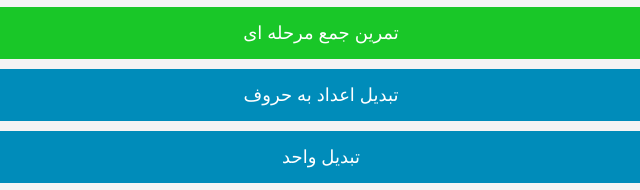
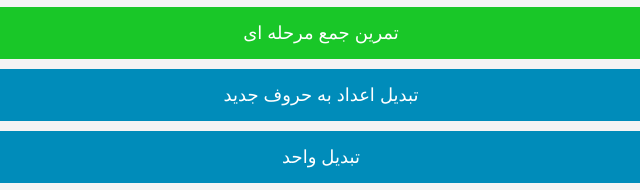
Before and after one commit to gh90110/sumgame, a plain HTML site: page index.html in a window 1280 px wide. Shown: the part 163-353 px from the top of the page, 319-959 px from the left. Drawn offline with Linux system fonts and the light colour scheme.

Commit message:
تلاش 1 برای رفع مشکل صفحه عدد نویسی

```diff
--- a/index.html
+++ b/index.html
@@ -46,7 +46,7 @@
     <nav>
         <a href="./jame/sumgame.html">بازی جمع</a>
         <a class="new" href="./jame/sumlevel.html">تمرین جمع مرحله ای</a>
-        <a href="./adadNevisi/index.html">تبدیل اعداد به حروف</a>
+        <a href="./adadNevisi/index.html"> تبدیل اعداد به حروف جدید</a>
         <a href="./TabdileVahed/tabdileVahed.html">تبدیل واحد</a>
         <a href="./kasr/AmozeshKasr.html">آموزش کسر</a>
         <a class="new" href="./kasr/KASR-TEST1.html">آزمون کسر1</a>
```
